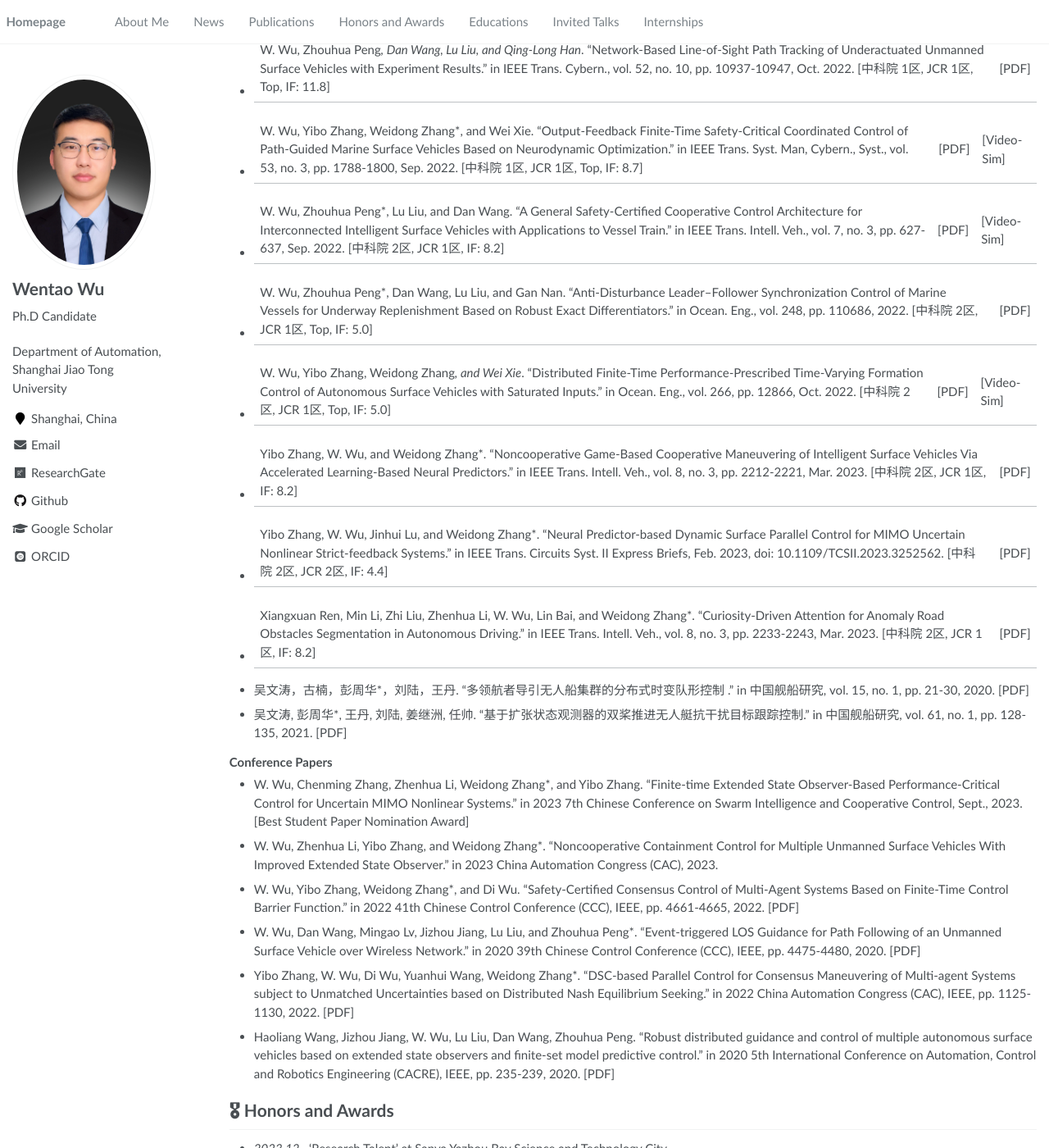
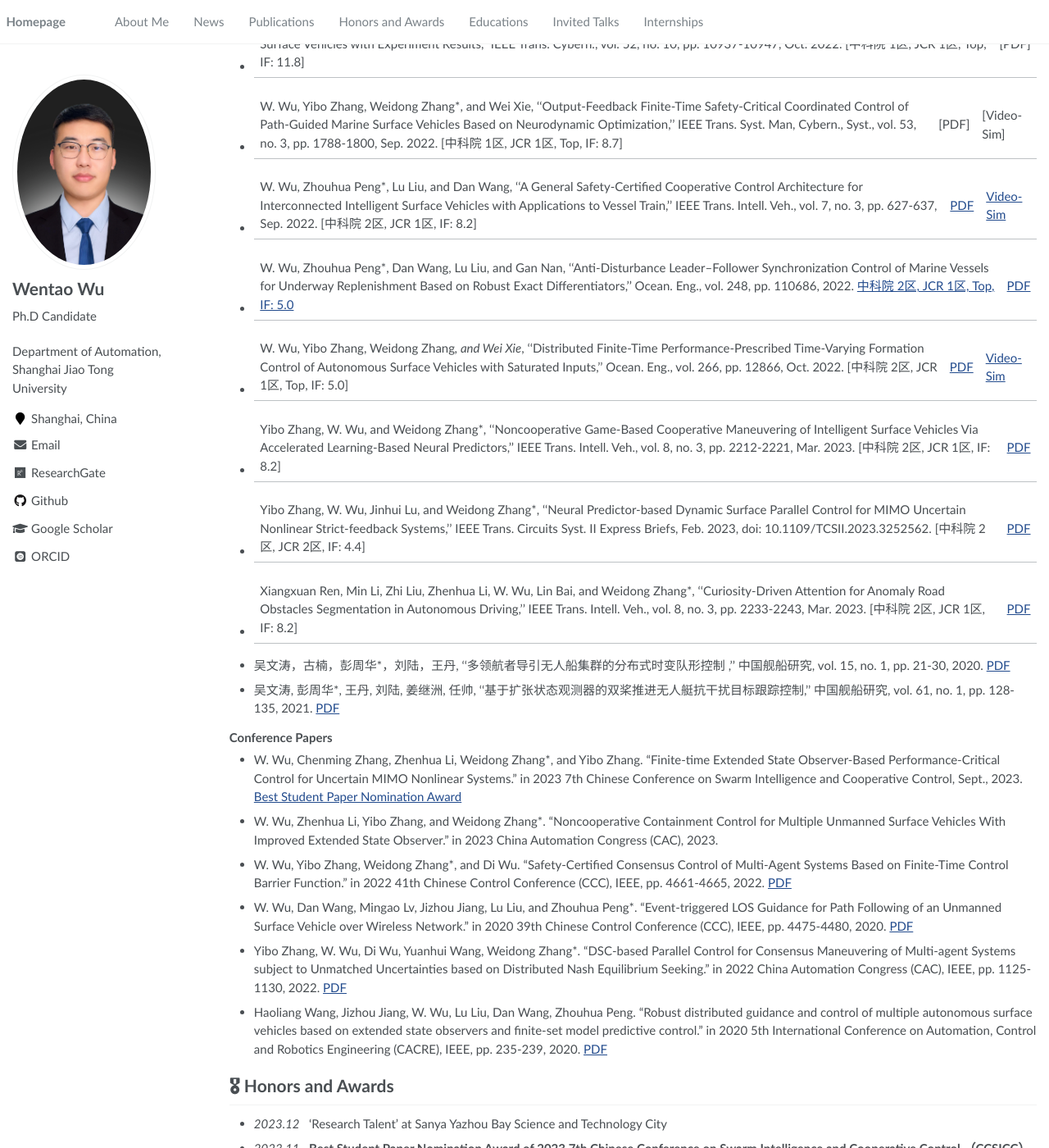
Before and after one commit to wwtsjtu/wwt.github.io, a Jekyll site: the page built from _pages/about.md, in a window 1280 px wide and 1400 px high, scrolled down 2190 px. Shown: the whole window at 82% size. Built offline with Jekyll 4.4.1, drawn with Linux system fonts in a browser that asks for light colours; some web fonts are replaced; some of the changed text lies outside the part shown.

Commit message:
Update about.md

```diff
--- a/_pages/about.md
+++ b/_pages/about.md
@@ -63,32 +63,31 @@ My research interest includes neural machine translation and computer vision. I
 </div>
 </div>
 
-- [      ](https://github.com), A, B, C, **CVPR 2020**
 ### Review Papers
 彭周华，吴文涛，王丹， 刘陆. "多无人艇集群协同控制研究进展与未来趋势." in 中国舰船研究, vol. 61, no. 1, pp. 51-64, 2021. [PDF](/assets/papers/ZWHX/J-核心-2020-Pengzhouhua-中国舰船研究.pdf)
 ### Journal Papers
-- W. Wu, Yibo Zhang, Zhenhua Li, Jun-Guo Lu, and Weidong Zhang*. "Constrained Safe Cooperative Maneuvering of Autonomous Surface Vehicles: A Control Barrier Function Approach." in IEEE Trans. Syst. Man, Cybern., Syst., Dec. 2023, Accepted. [中科院 1区, JCR 1区, Top, IF: 8.7] | [PDF] | [Video-Sim]
-- Yibo Zhang, Di Wu, Peng Cheng, W. Wu, and Weidong Zhang*. "Robust Adaptive Fault-tolerant Control for Path Maneuvering of Autonomous Surface Vehicles with Actuator Faults Based on the Noncooperative Game Strategy." in Ocean. Eng., Dec. 2023, Accepted. [中科院 2区, JCR 1区, Top, IF: 5.0] | [PDF]
-- W. Wu, Ruihang Ji, Weidong Zhang*, and Yibo Zhang*. "Transient-Reinforced Tunnel Coordinated Control of Underactuated Marine Surface Vehicles with Actuator Faults." in IEEE Trans. Intell. Transp. Syst., 2023, doi: 10.1109/TITS.2023.3324346. [中科院 1区, JCR 1区, Top, IF: 8.5] | [PDF] | [Video-Sim]
-- W. Wu, Di Wu, Yibo Zhang*, Shukang Chen, and Weidong Zhang*. "Safety-Critical Trajectory Tracking for Mobile Robots with Guaranteed Performance." in IEEE/CAA J. Autom. Sinica, Aug. 2023, doi: 10.1109/JAS.2023.123864. [中科院 1区, JCR 1区, Top, IF: 11.8] | [PDF] | [Video-Sim] | [Video-Expa] | [Video-Expb]
-- W. Wu, Zhouhua Peng*, Dan Wang, Lu Liu, and Qing-Long Han*. "Network-Based Line-of-Sight Path Tracking of Underactuated Unmanned Surface Vehicles with Experiment Results." in IEEE Trans. Cybern., vol. 52, no. 10, pp. 10937-10947, Oct. 2022. [中科院 1区, JCR 1区, Top, IF: 11.8] | [PDF]
-- W. Wu, Yibo Zhang, Weidong Zhang*, and Wei Xie. "Output-Feedback Finite-Time Safety-Critical Coordinated Control of Path-Guided Marine Surface Vehicles Based on Neurodynamic Optimization." in IEEE Trans. Syst. Man, Cybern., Syst., vol. 53, no. 3, pp. 1788-1800, Sep. 2022. [中科院 1区, JCR 1区, Top, IF: 8.7] | [PDF] | [Video-Sim]
-- W. Wu, Zhouhua Peng*, Lu Liu, and Dan Wang. "A General Safety-Certified Cooperative Control Architecture for Interconnected Intelligent Surface Vehicles with Applications to Vessel Train." in IEEE Trans. Intell. Veh., vol. 7, no. 3, pp. 627-637, Sep. 2022. [中科院 2区, JCR 1区, IF: 8.2] | [PDF] | [Video-Sim]
-- W. Wu, Zhouhua Peng*, Dan Wang, Lu Liu, and Gan Nan. "Anti-Disturbance Leader–Follower Synchronization Control of Marine Vessels for Underway Replenishment Based on Robust Exact Differentiators." in Ocean. Eng., vol. 248, pp. 110686, 2022. [中科院 2区, JCR 1区, Top, IF: 5.0] | [PDF]
-- W. Wu, Yibo Zhang, Weidong Zhang*, and Wei Xie*. "Distributed Finite-Time Performance-Prescribed Time-Varying Formation Control of Autonomous Surface Vehicles with Saturated Inputs." in Ocean. Eng., vol. 266, pp. 12866, Oct. 2022. [中科院 2区, JCR 1区, Top, IF: 5.0] | [PDF] | [Video-Sim]
-- Yibo Zhang, W. Wu, and Weidong Zhang*. "Noncooperative Game-Based Cooperative Maneuvering of Intelligent Surface Vehicles Via Accelerated Learning-Based Neural Predictors." in IEEE Trans. Intell. Veh., vol. 8, no. 3, pp. 2212-2221, Mar. 2023. [中科院 2区, JCR 1区, IF: 8.2] | [PDF]
-- Yibo Zhang, W. Wu, Jinhui Lu, and Weidong Zhang*. "Neural Predictor-based Dynamic Surface Parallel Control for MIMO Uncertain Nonlinear Strict-feedback Systems." in IEEE Trans. Circuits Syst. II Express Briefs, Feb. 2023, doi: 10.1109/TCSII.2023.3252562. [中科院 2区, JCR 2区, IF: 4.4] | [PDF]
-- Xiangxuan Ren, Min Li, Zhi Liu, Zhenhua Li, W. Wu, Lin Bai, and Weidong Zhang*. "Curiosity-Driven Attention for Anomaly Road Obstacles Segmentation in Autonomous Driving." in IEEE Trans. Intell. Veh., vol. 8, no. 3, pp. 2233-2243, Mar. 2023. [中科院 2区, JCR 1区, IF: 8.2] | [PDF]
-- 吴文涛，古楠，彭周华*，刘陆，王丹. "多领航者导引无人船集群的分布式时变队形控制 ." in 中国舰船研究, vol. 15, no. 1, pp. 21-30, 2020. [PDF]
-- 吴文涛, 彭周华*, 王丹, 刘陆, 姜继洲, 任帅. "基于扩张状态观测器的双桨推进无人艇抗干扰目标跟踪控制." in 中国舰船研究, vol. 61, no. 1, pp. 128-135, 2021. [PDF]
+- W. Wu, Yibo Zhang, Zhenhua Li, Jun-Guo Lu, and Weidong Zhang*, ''[Constrained Safe Cooperative Maneuvering of Autonomous Surface Vehicles: A Control Barrier Function Approach](),'' *[IEEE Trans. Syst. Man, Cybern. , Syst.]()*, Dec. 2023, Accepted. [中科院 1区, JCR 1区, Top, IF: 8.7] | [PDF]() | [Video-Sim]()
+- Yibo Zhang, Di Wu, Peng Cheng, W. Wu, and Weidong Zhang*, ''Robust Adaptive Fault-tolerant Control for Path Maneuvering of Autonomous Surface Vehicles with Actuator Faults Based on the Noncooperative Game Strategy,'' Ocean. Eng., Dec. 2023, Accepted. [中科院 2区, JCR 1区, Top, IF: 5.0] | [PDF]()
+- W. Wu, Ruihang Ji, Weidong Zhang*, and Yibo Zhang*, ''Transient-Reinforced Tunnel Coordinated Control of Underactuated Marine Surface Vehicles with Actuator Faults,'' IEEE Trans. Intell. Transp. Syst., 2023, doi: 10.1109/TITS.2023.3324346. [中科院 1区, JCR 1区, Top, IF: 8.5] | [PDF] | [Video-Sim]
+- W. Wu, Di Wu, Yibo Zhang*, Shukang Chen, and Weidong Zhang*, ''Safety-Critical Trajectory Tracking for Mobile Robots with Guaranteed Performance,'' IEEE/CAA J. Autom. Sinica, Aug. 2023, doi: 10.1109/JAS.2023.123864. [中科院 1区, JCR 1区, Top, IF: 11.8] | [PDF] | [Video-Sim] | [Video-Expa] | [Video-Expb]
+- W. Wu, Zhouhua Peng*, Dan Wang, Lu Liu, and Qing-Long Han*, ''Network-Based Line-of-Sight Path Tracking of Underactuated Unmanned Surface Vehicles with Experiment Results,'' IEEE Trans. Cybern., vol. 52, no. 10, pp. 10937-10947, Oct. 2022. [中科院 1区, JCR 1区, Top, IF: 11.8] | [PDF]
+- W. Wu, Yibo Zhang, Weidong Zhang*, and Wei Xie, ''Output-Feedback Finite-Time Safety-Critical Coordinated Control of Path-Guided Marine Surface Vehicles Based on Neurodynamic Optimization,'' IEEE Trans. Syst. Man, Cybern., Syst., vol. 53, no. 3, pp. 1788-1800, Sep. 2022. [中科院 1区, JCR 1区, Top, IF: 8.7] | [PDF] | [Video-Sim]
+- W. Wu, Zhouhua Peng*, Lu Liu, and Dan Wang, ''A General Safety-Certified Cooperative Control Architecture for Interconnected Intelligent Surface Vehicles with Applications to Vessel Train,'' IEEE Trans. Intell. Veh., vol. 7, no. 3, pp. 627-637, Sep. 2022. [中科院 2区, JCR 1区, IF: 8.2] | [PDF]() | [Video-Sim]()
+- W. Wu, Zhouhua Peng*, Dan Wang, Lu Liu, and Gan Nan, ''Anti-Disturbance Leader–Follower Synchronization Control of Marine Vessels for Underway Replenishment Based on Robust Exact Differentiators,'' Ocean. Eng., vol. 248, pp. 110686, 2022. [中科院 2区, JCR 1区, Top, IF: 5.0]() | [PDF]()
+- W. Wu, Yibo Zhang, Weidong Zhang*, and Wei Xie*, ''Distributed Finite-Time Performance-Prescribed Time-Varying Formation Control of Autonomous Surface Vehicles with Saturated Inputs,'' Ocean. Eng., vol. 266, pp. 12866, Oct. 2022. [中科院 2区, JCR 1区, Top, IF: 5.0] | [PDF]() | [Video-Sim]()
+- Yibo Zhang, W. Wu, and Weidong Zhang*, ''Noncooperative Game-Based Cooperative Maneuvering of Intelligent Surface Vehicles Via Accelerated Learning-Based Neural Predictors,'' IEEE Trans. Intell. Veh., vol. 8, no. 3, pp. 2212-2221, Mar. 2023. [中科院 2区, JCR 1区, IF: 8.2] | [PDF]()
+- Yibo Zhang, W. Wu, Jinhui Lu, and Weidong Zhang*, ''Neural Predictor-based Dynamic Surface Parallel Control for MIMO Uncertain Nonlinear Strict-feedback Systems,'' IEEE Trans. Circuits Syst. II Express Briefs, Feb. 2023, doi: 10.1109/TCSII.2023.3252562. [中科院 2区, JCR 2区, IF: 4.4] | [PDF]()
+- Xiangxuan Ren, Min Li, Zhi Liu, Zhenhua Li, W. Wu, Lin Bai, and Weidong Zhang*, ''Curiosity-Driven Attention for Anomaly Road Obstacles Segmentation in Autonomous Driving,'' IEEE Trans. Intell. Veh., vol. 8, no. 3, pp. 2233-2243, Mar. 2023. [中科院 2区, JCR 1区, IF: 8.2] | [PDF]()
+- 吴文涛，古楠，彭周华*，刘陆，王丹, ''多领航者导引无人船集群的分布式时变队形控制 ,'' 中国舰船研究, vol. 15, no. 1, pp. 21-30, 2020. [PDF]()
+- 吴文涛, 彭周华*, 王丹, 刘陆, 姜继洲, 任帅, ''基于扩张状态观测器的双桨推进无人艇抗干扰目标跟踪控制,'' 中国舰船研究, vol. 61, no. 1, pp. 128-135, 2021. [PDF]()
 
 ### Conference Papers
-- W. Wu, Chenming Zhang, Zhenhua Li, Weidong Zhang*, and Yibo Zhang. "Finite-time Extended State Observer-Based Performance-Critical Control for Uncertain MIMO Nonlinear Systems." in 2023 7th Chinese Conference on Swarm Intelligence and Cooperative Control, Sept., 2023. [Best Student Paper Nomination Award]
+- W. Wu, Chenming Zhang, Zhenhua Li, Weidong Zhang*, and Yibo Zhang. "Finite-time Extended State Observer-Based Performance-Critical Control for Uncertain MIMO Nonlinear Systems." in 2023 7th Chinese Conference on Swarm Intelligence and Cooperative Control, Sept., 2023. [Best Student Paper Nomination Award]()
 - W. Wu, Zhenhua Li, Yibo Zhang, and Weidong Zhang*. "Noncooperative Containment Control for Multiple Unmanned Surface Vehicles With Improved Extended State Observer." in 2023 China Automation Congress (CAC), 2023.
-- W. Wu, Yibo Zhang, Weidong Zhang*, and Di Wu. "Safety-Certified Consensus Control of Multi-Agent Systems Based on Finite-Time Control Barrier Function.” in 2022 41th Chinese Control Conference (CCC), IEEE, pp. 4661-4665, 2022. [PDF]
-- W. Wu, Dan Wang, Mingao Lv, Jizhou Jiang, Lu Liu, and Zhouhua Peng*. "Event-triggered LOS Guidance for Path Following of an Unmanned Surface Vehicle over Wireless Network.” in 2020 39th Chinese Control Conference (CCC), IEEE, pp. 4475-4480, 2020. [PDF]
-- Yibo Zhang, W. Wu, Di Wu, Yuanhui Wang, Weidong Zhang*. "DSC-based Parallel Control for Consensus Maneuvering of Multi-agent Systems subject to Unmatched Uncertainties based on Distributed Nash Equilibrium Seeking.” in 2022 China Automation Congress (CAC), IEEE, pp. 1125-1130, 2022. [PDF]
-- Haoliang Wang, Jizhou Jiang, W. Wu, Lu Liu, Dan Wang, Zhouhua Peng. "Robust distributed guidance and control of multiple autonomous surface vehicles based on extended state observers and finite-set model predictive control.” in 2020 5th International Conference on Automation, Control and Robotics Engineering (CACRE), IEEE, pp. 235-239, 2020. [PDF]
+- W. Wu, Yibo Zhang, Weidong Zhang*, and Di Wu. "Safety-Certified Consensus Control of Multi-Agent Systems Based on Finite-Time Control Barrier Function.” in 2022 41th Chinese Control Conference (CCC), IEEE, pp. 4661-4665, 2022. [PDF]()
+- W. Wu, Dan Wang, Mingao Lv, Jizhou Jiang, Lu Liu, and Zhouhua Peng*. "Event-triggered LOS Guidance for Path Following of an Unmanned Surface Vehicle over Wireless Network.” in 2020 39th Chinese Control Conference (CCC), IEEE, pp. 4475-4480, 2020. [PDF]()
+- Yibo Zhang, W. Wu, Di Wu, Yuanhui Wang, Weidong Zhang*. "DSC-based Parallel Control for Consensus Maneuvering of Multi-agent Systems subject to Unmatched Uncertainties based on Distributed Nash Equilibrium Seeking.” in 2022 China Automation Congress (CAC), IEEE, pp. 1125-1130, 2022. [PDF]()
+- Haoliang Wang, Jizhou Jiang, W. Wu, Lu Liu, Dan Wang, Zhouhua Peng. "Robust distributed guidance and control of multiple autonomous surface vehicles based on extended state observers and finite-set model predictive control.” in 2020 5th International Conference on Automation, Control and Robotics Engineering (CACRE), IEEE, pp. 235-239, 2020. [PDF]()
 
 # 🎖 Honors and Awards
 - *2023.12* &nbsp; 'Research Talent' at Sanya Yazhou Bay Science and Technology City
```
